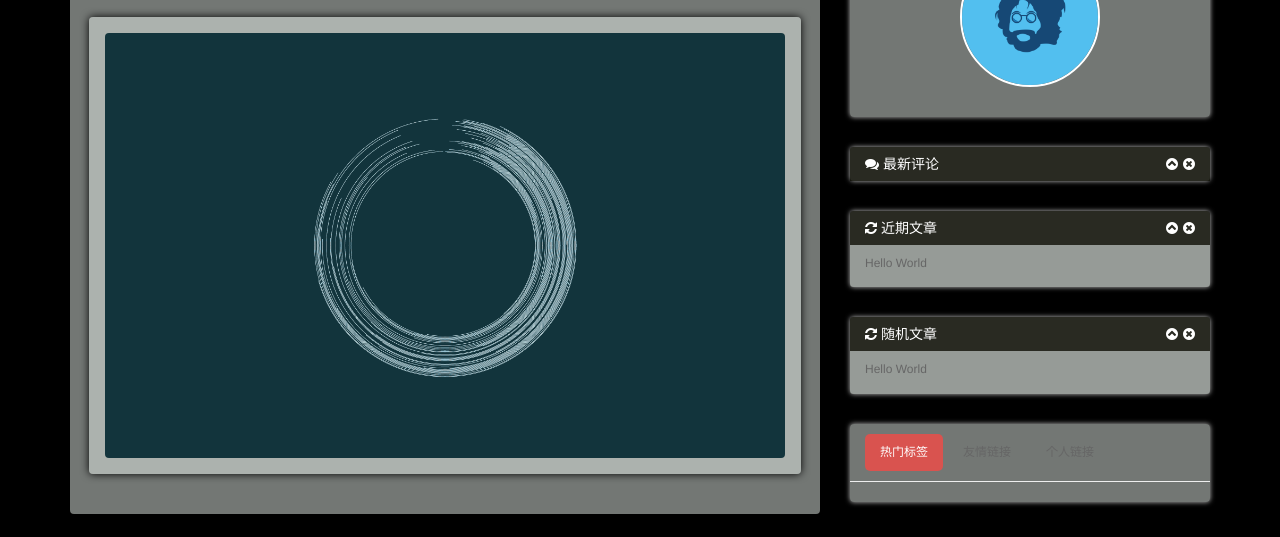
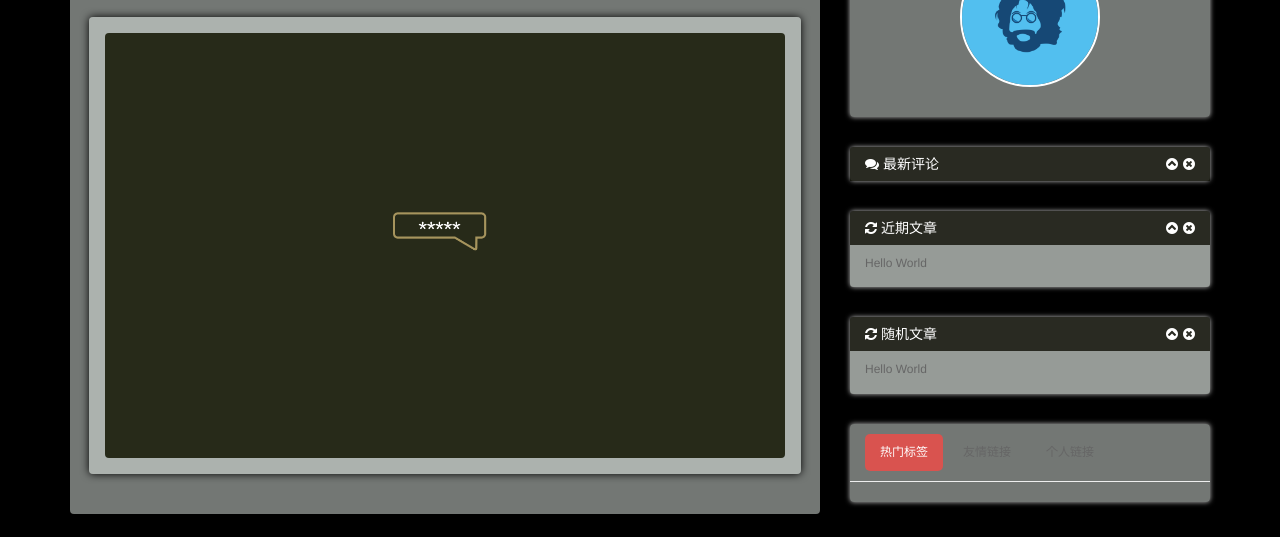
Before and after one commit to Jay-10086/Jay-10086.github.io, a plain HTML site: page index.html in a window 1280 px wide. Shown: the part 261-798 px from the top of the page. Drawn offline with Linux system fonts and the light colour scheme; no server answers.

Commit message:
Site updated: 2020-12-26 15:22:04

```diff
--- a/index.html
+++ b/index.html
@@ -193,7 +193,7 @@
                 <a href="/2020/12/22/hello-world/">
                     <div class="img">
 
-                        <img src="/imgs/preview/preview2.jpg" alt="Hello World">
+                        <img src="/imgs/preview/preview4.jpg" alt="Hello World">
                     </div>
                     <div class="info">
 
```
